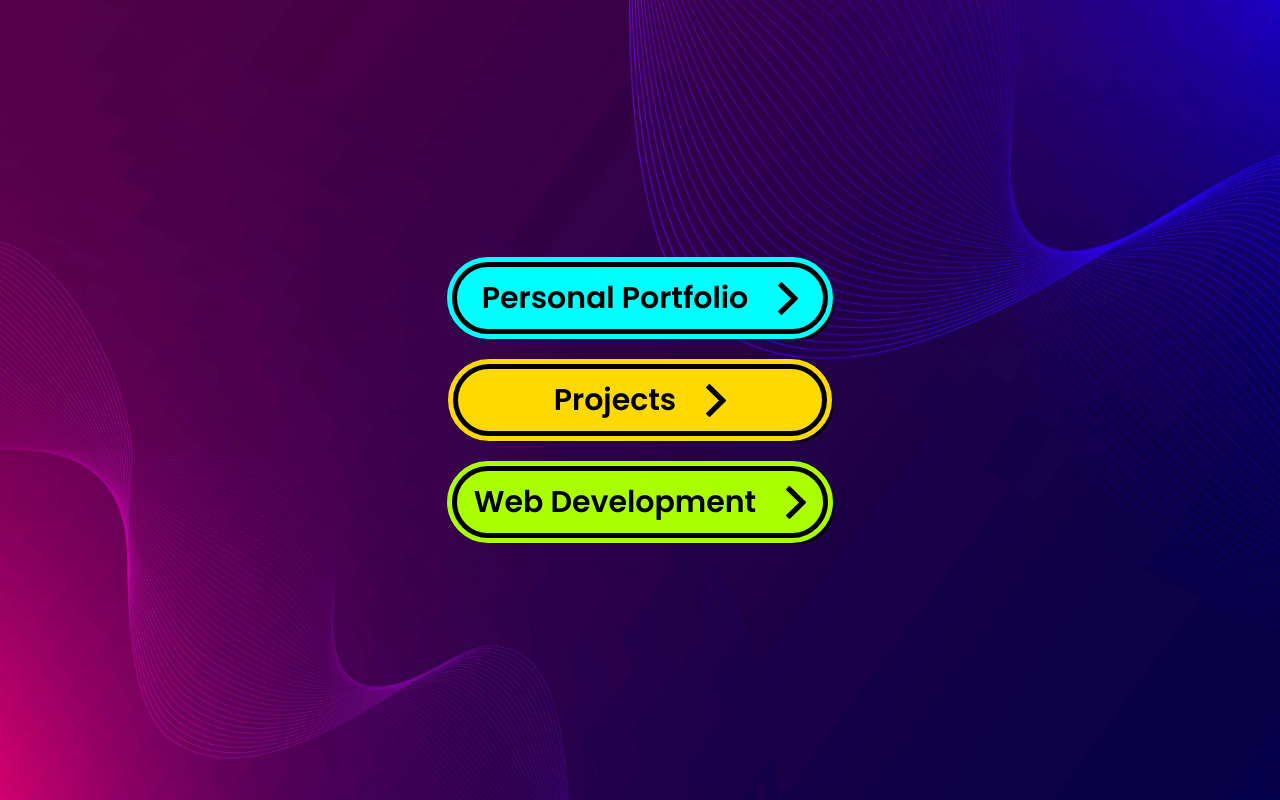
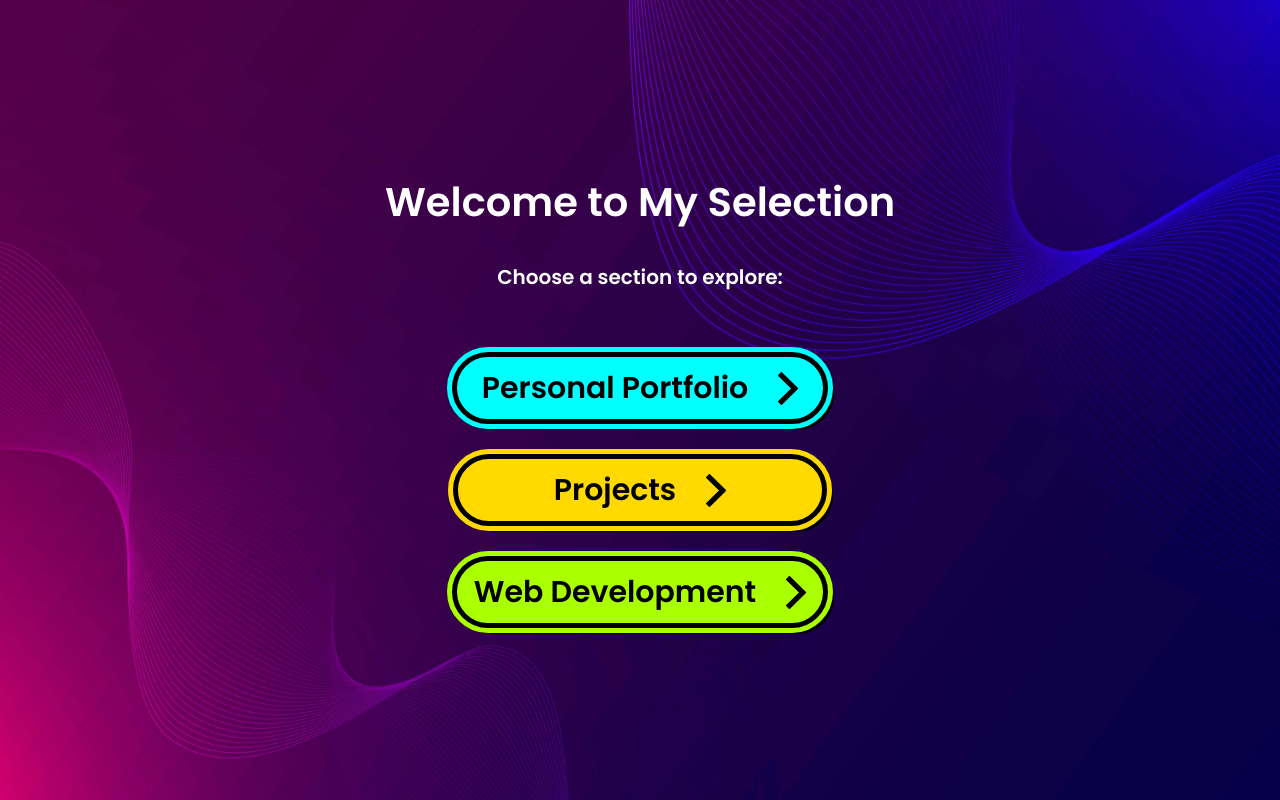
Before and after one commit to aarj9632/aarj9632.github.io, a plain HTML site: page index.html in a window 1280 px wide. Drawn offline with Linux system fonts and the light colour scheme.

Commit message:
Add styling and animations for header elements to enhance visual appeal

```diff
--- a/index.html
+++ b/index.html
@@ -18,7 +18,8 @@
 <body>
     <img src="/Images/3334896.jpg" alt="">
     <div class="container">
-
+        <h1>Welcome to My Selection</h1>
+        <h4>Choose a section to explore:</h4>
             <a class="btn btn1" href="/Portfolio/">
                 <span>Personal Portfolio</span>
                 <span class="arrow1">
@@ -76,7 +77,6 @@
                     </svg>
                 </span>
             </a>
-
     </div>
 </body>
 
--- a/style.css
+++ b/style.css
@@ -39,6 +39,21 @@ a:active {
     box-sizing: border-box;
 }
 
+h1{
+    color: white;
+    font-size: 40px;
+    text-align: center;
+    animation: 0.5s cubic-bezier(0, 1.21, 0.58, 1) slide-out;
+}
+
+h4{
+    color: white;
+    text-align: center;
+    font-size: 20px;
+    margin-bottom: 30px;
+    animation: 0.5s cubic-bezier(0, 1.21, 0.58, 1) slide-out;
+}
+
 @keyframes slide-in {
     from {
         transform: translateX(100vw);
@@ -49,9 +64,19 @@ a:active {
     }
 }
 
+@keyframes slide-out {
+    from {
+        transform: translateX(-100vw);
+    }
+
+    to {
+        transform: translateX(0%);
+    }
+}
+
 /***************** Responsiveness ******************/
 
-@media screen and (max-width:550px) {
+@media screen and (max-width:1000px) {
     .btn {
         text-align: center;
     }
```
